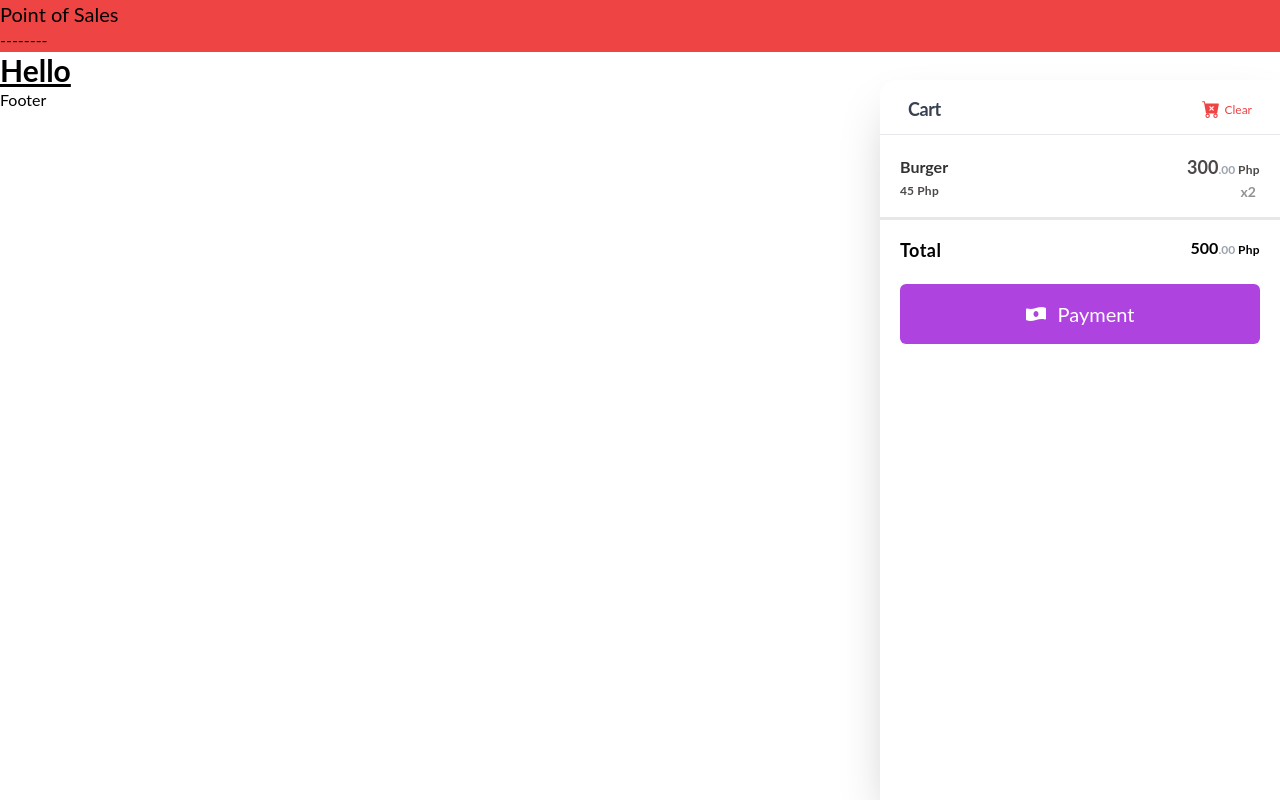
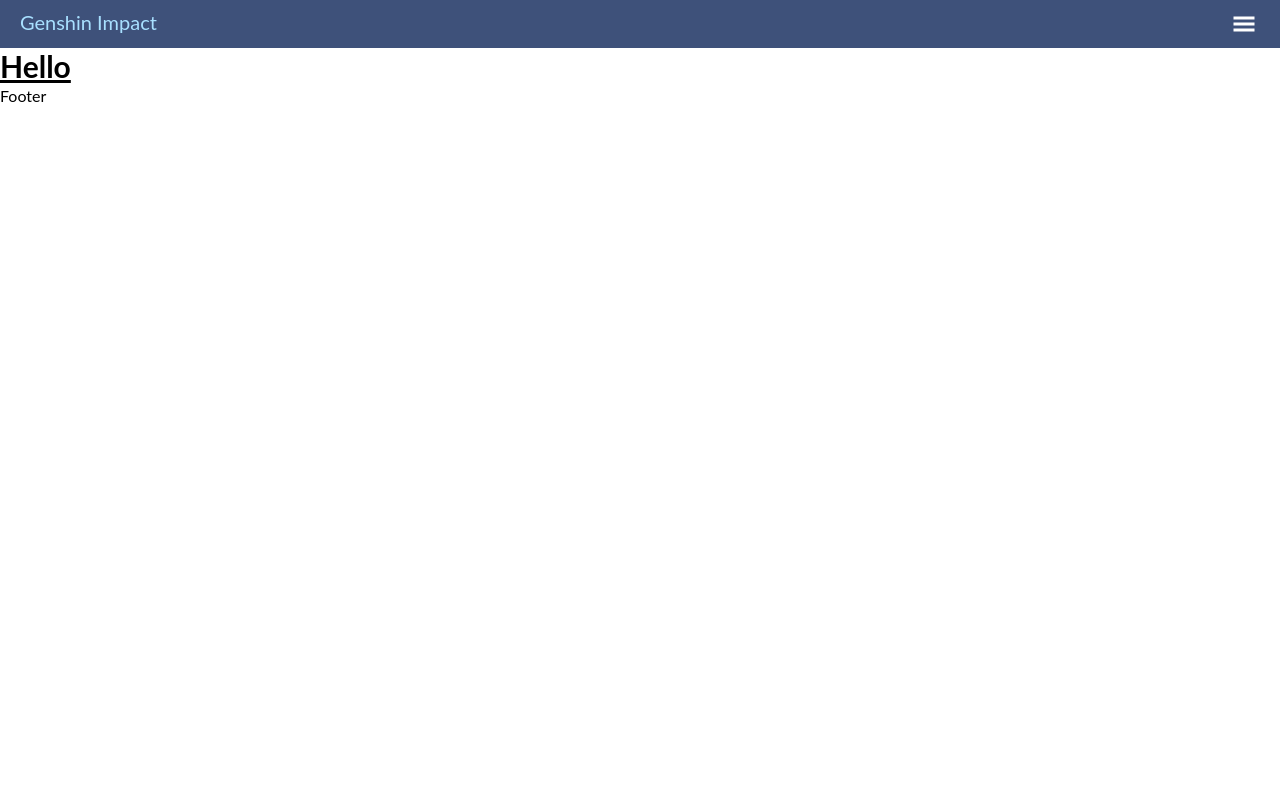
Before and after one commit to Koloru/pos-chua, a Next.js app: page / in a window 1280 px wide. Built offline with nearby package versions, Linux system fonts and the light colour scheme.

Commit message:
add sidebar show/hide controls and change colors.

```diff
--- a/src/components/Navbar/Navbar.tsx
+++ b/src/components/Navbar/Navbar.tsx
@@ -6,22 +6,30 @@ import { Sidebar } from "../Sidebar";
 
 // Other libaries
 // Icons
-
+import { GiHamburgerMenu } from "react-icons/gi";
+import { IoMdClose } from "react-icons/io";
 
 export const Navbar = () => {
+	const [showCart, setshowCart] = useState(false);
 	return (
-		<div className='navbar bg-red-500'>
+		<div className='flex justify-between px-5 py-2 bg-[#3e517a]'>
 			<div className='flex-1'>
 				{/* Todo Put Icon here  */}
 				<Link href='/hello'>
-					<button className='btn btn-ghost normal-case text-xl'>
-						Point of Sales
+					<button className='btn btn-ghost normal-case text-xl text-[#A8E0FF]'>
+						Genshin Impact
 					</button>
 				</Link>
 			</div>
-			<div className='flex-none'>
-				<button className='btn btn-square btn-ghost'>--------</button>
-				<Sidebar />
+			<div className='flex justify-center items-center'>
+				<button
+					onClick={() => setshowCart(!showCart)}
+					className='text-white text-2xl hover:bg-[#f0f3f3f3] p-1 rounded duration-300'
+				>
+					{showCart ? <IoMdClose /> : <GiHamburgerMenu />}
+				</button>
+
+				{showCart ? <Sidebar /> : <></>}
 			</div>
 		</div>
 	);
--- a/src/components/Sidebar/SideBarItem.tsx
+++ b/src/components/Sidebar/SideBarItem.tsx
@@ -2,6 +2,9 @@ interface Props {
 	itemName: string;
 	price: number;
 }
+
+// Todo add remove item, increment, decrement
+// Maybe rework the design for user experience
 const SideBarItem = ({ itemName, price }: Props) => {
 	return (
 		<div className='flex flex-col border-gray-200 border-b-2 py-4 px-5 font-bold'>
--- a/src/components/Sidebar/Sidebar.tsx
+++ b/src/components/Sidebar/Sidebar.tsx
@@ -21,7 +21,7 @@ export const Sidebar = () => {
 
 			{/* Items */}
 			<div className='overflow-auto'>
-				<SideBarItem itemName="Burger" price={45} />
+				<SideBarItem itemName='Burger' price={45} />
 			</div>
 
 			<div className='flex flex-col px-5 gap-y-5 pt-4 pb-10 border-t-[1px] border-gray-200'>
@@ -33,7 +33,7 @@ export const Sidebar = () => {
 					</div>
 				</div>
 
-				<button className='flex items-center justify-center  gap-3 w-full bg-[#af43e0] py-4 px-5 text-xl text-white text-left rounded-md hover:bg-[#c15fee] transition-colors duration-200'>
+				<button className='flex items-center justify-center gap-3 w-full py-4 px-5 text-xl text-white text-left rounded-md bg-[#6C9EB2] hover:bg-[#3A606E] transition-colors duration-200'>
 					<FaMoneyBillWaveAlt />
 					<div className='text-center'>Payment</div>
 				</button>
```
